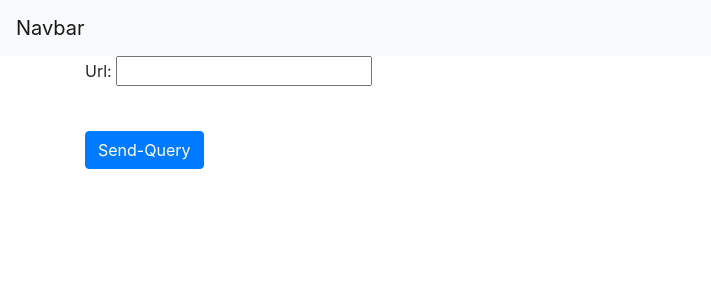
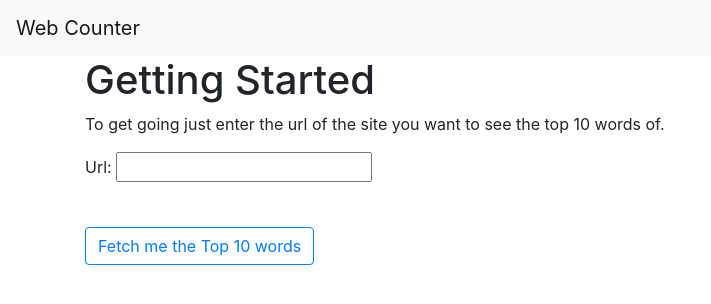
Before and after one commit to kshitij-18/Django-word-counter, a Django app: page /frequency/ in a window 1280 px wide. Shown: the top 304 px of the page, without its empty margins (0-711 px from the left). Run offline with Django 3.2, Linux system fonts and the light colour scheme; some libraries are stand-ins or nearby versions.

Commit message:
presentation changes

```diff
--- a/webapp_counter/templates/webapp_counter/base.html
+++ b/webapp_counter/templates/webapp_counter/base.html
@@ -21,7 +21,7 @@
 
   <body>
     <nav class="navbar navbar-light bg-light">
-      <a class="navbar-brand" href="#">Navbar</a>
+      <a class="navbar-brand" href="#">Web Counter</a>
     </nav>
     <div class="container">
       {% if messages %} {% for message in messages %}
--- a/webapp_counter/templates/webapp_counter/frequency.html
+++ b/webapp_counter/templates/webapp_counter/frequency.html
@@ -1,11 +1,14 @@
-{% extends 'webapp_counter/base.html' %}
-
-
-{% block content %}
+{% extends 'webapp_counter/base.html' %} {% block content %}
+<h1>Getting Started</h1>
+<p>
+  To get going just enter the url of the site you want to see the top 10 words
+  of.
+</p>
 <form action="" method="POST">
-    {% csrf_token %}
-    {{ form.as_p }}
-    <br>
-    <button type="submit" class="btn btn-primary">Send-Query</button>
+  {% csrf_token %} {{ form.as_p }}
+  <br />
+  <button type="submit" class="btn btn-outline-primary">
+    Fetch me the Top 10 words
+  </button>
 </form>
 {% endblock content %}
```
